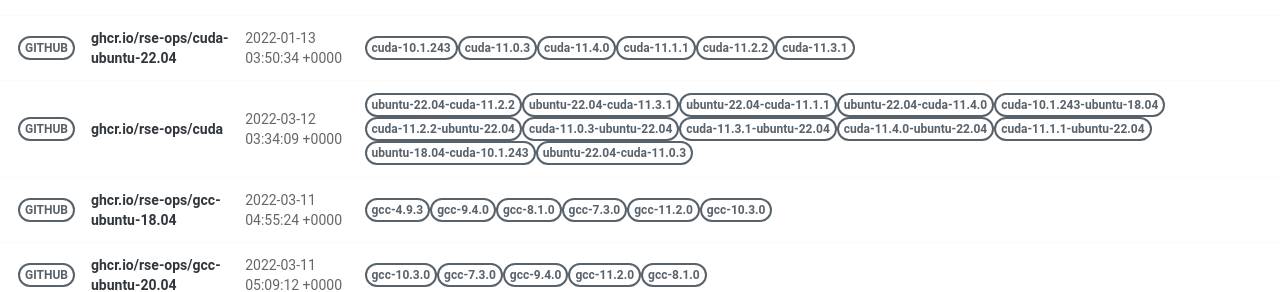
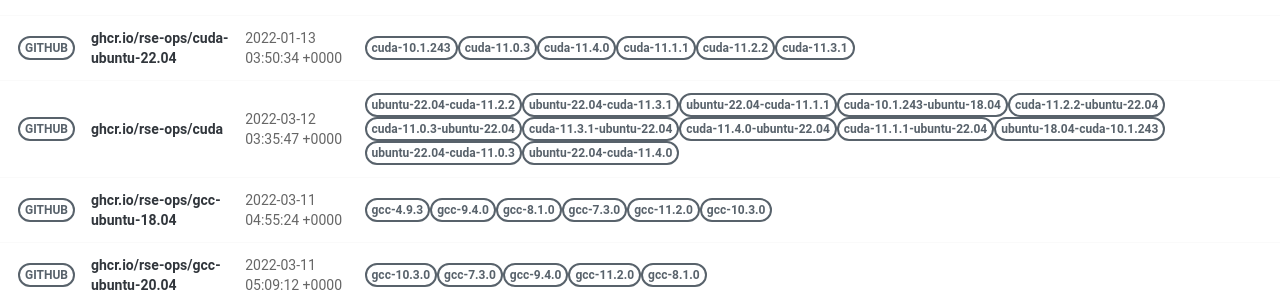
Before and after one commit to rse-ops/docker-images, a Jekyll site: the page built from pages/index.md, in a window 1280 px wide. Shown: the part 414-706 px from the top of the page. Built offline with Jekyll 4.4.1, drawn with Linux system fonts in a browser that asks for light colours; nearby versions of some CDN libraries.

Commit message:
Automated push to update library 2022-03-12

```diff
--- a/_library/ghcr.io-rse-ops-cuda.md
+++ b/_library/ghcr.io-rse-ops-cuda.md
@@ -1,7 +1,7 @@
 ---
 layout: container
 name: ghcr.io/rse-ops/cuda
-updated_at: 2022-03-12 03:34:09.953931
+updated_at: 2022-03-12 03:35:47.067095
 
 
 container_url: https://github.com/orgs/rse-ops/packages/container/package/cuda
```
Also changed, not shown: other parts of _library/ghcr.io-rse-ops-cuda.md (+3 -3 lines).
